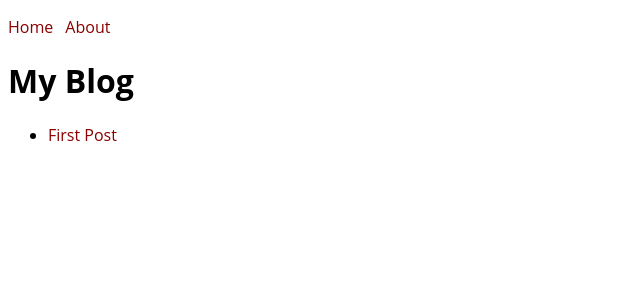
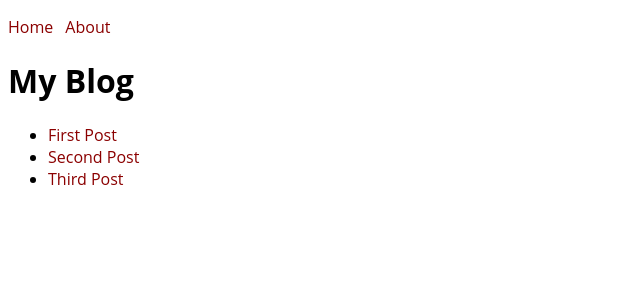
Before and after one commit to HenriqueMarcelo/next-blog, a Next.js app: page / in a window 1280 px wide. Shown: the top 300 px of the page, without its empty margins (0-640 px from the left). Built offline with nearby package versions, Linux system fonts and the light colour scheme.

Commit message:
feat: automatic generate links list

```diff
--- a/iib/posts.js
+++ b/iib/posts.js
@@ -20,3 +20,13 @@ export async function getSlugs() {
         .filter((file) => file.endsWith(sufix))
         .map((file) => file.slice(0,  -sufix.length))
 }
+
+export async function getPosts() {
+    const slugs = await getSlugs();
+    const posts = [];
+    for (const slug of slugs) {
+        const post = await getPost(slug);
+        posts.push({slug, ...post})
+    }
+    return posts
+}
--- a/pages/index.js
+++ b/pages/index.js
@@ -1,6 +1,17 @@
 import Head from 'next/head'
 import Link from 'next/link'
-function HomePage() {
+import { getPosts } from '../iib/posts'
+
+export async function getStaticProps() {
+    const posts = await getPosts()
+    return {
+        props: {
+            posts
+        }
+    }
+}
+
+function HomePage({ posts }) {
     return (
         <main>
             <Head>
@@ -8,9 +19,11 @@ function HomePage() {
             </Head>
             <h1>My Blog</h1>
             <ul>
-                <li>
-                    <Link href="/posts/first-post">First Post</Link>
-                </li>
+                {posts.map((post) => (
+                    <li key={post.slug}>
+                        <Link href={`/posts/${post.slug}`}>{post.title}</Link>
+                    </li>
+                ))}
             </ul>
         </main>
     )
```
